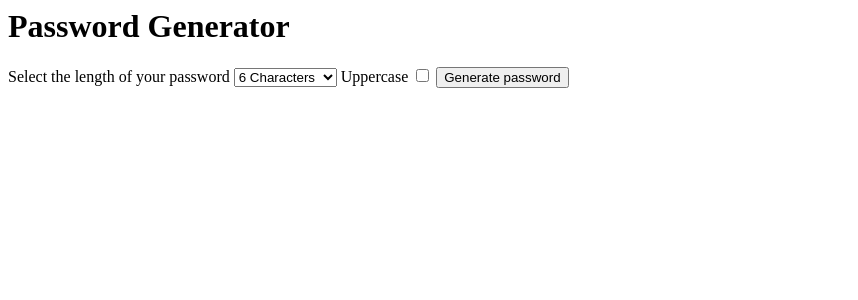
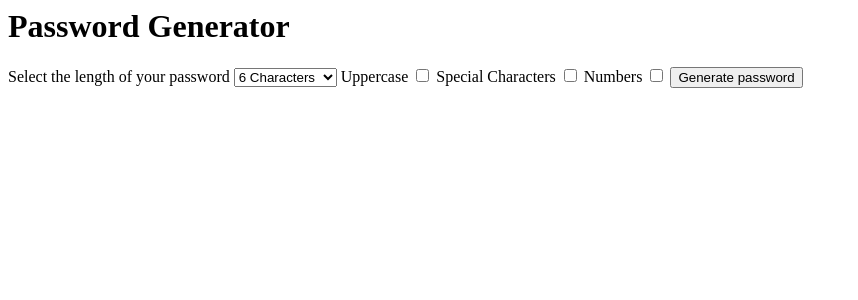
Before and after one commit to J-o-s-eandres/J-o-s-eandres-password_segurity-, a Django app: page / in a window 1280 px wide. Shown: the top 300 px of the page, without its empty margins (0-858 px from the left). Run offline with Django 3.2, Linux system fonts and the light colour scheme.

Commit message:
agregado de los caracteres especiales y numeros al password

```diff
--- a/generator/templates/generator/home.html
+++ b/generator/templates/generator/home.html
@@ -1,4 +1,5 @@
-<form action="password">
+
+<form action="{% url 'password'%}">
 
 
 <h1>Password Generator</h1>
@@ -26,5 +27,12 @@
     <label for="uppercase">Uppercase</label>
     <input type="checkbox" name="uppercase" id="uppercase">
 
+    <label for="special">Special Characters</label>
+    <input type="checkbox" name="special" id="special">
+
+    <label for="numbers">Numbers</label>
+    <input type="checkbox" name="numbers" id="numbers">
+
+
     <button>Generate password</button>
 </form>
--- a/generator/views.py
+++ b/generator/views.py
@@ -14,8 +14,19 @@ def password(request):
     generated_password=""
 
     length= int(request.GET.get('length'))
+ #-------------CONDICIONES PARA EL AGREGADO DE CARACTERES ESPECIALES,NUMEROS Y MAYUSCULAS AL PASSWORD-----------------------
 
-    for x in range(length):
+    if request.GET.get('uppercase'):#Agg letras Mayusculas
+        characters.extend(list('ABCDGHARUOPGHUOTSÚGHOVHYONNÓIUVÍOYÉRPUIÓVUYENUUVUIUYWVNPIUERYNIPVUNUIHVPWNXEORTH'))
+
+    if request.GET.get('special'):#Agg caracteres especiales
+        characters.extend(list('!"#$%&/()=?¡¨*][_:;-'))
+
+    if request.GET.get('numbers'):#agg numeros
+        characters.extend(list('0147852369'))
+    #-------------------------------FIN DE LAS CONDICIONES---------------------------------------------------------
+
+    for x in range(length):#recorre la lista de posibles letras para el password y las coloca de forma aleatoria y guarada en variable
         generated_password += random.choice(characters)
 
     return render(request, "generator/password.html",{'password':generated_password})
--- a/password_generator/urls.py
+++ b/password_generator/urls.py
@@ -20,5 +20,5 @@ urlpatterns = [
     #path('admin/', admin.site.urls),
     path('about',views.about),
     path('',views.home),
-    path('password',views.password)
+    path('genered-password',views.password,name="password")
 ]
```
